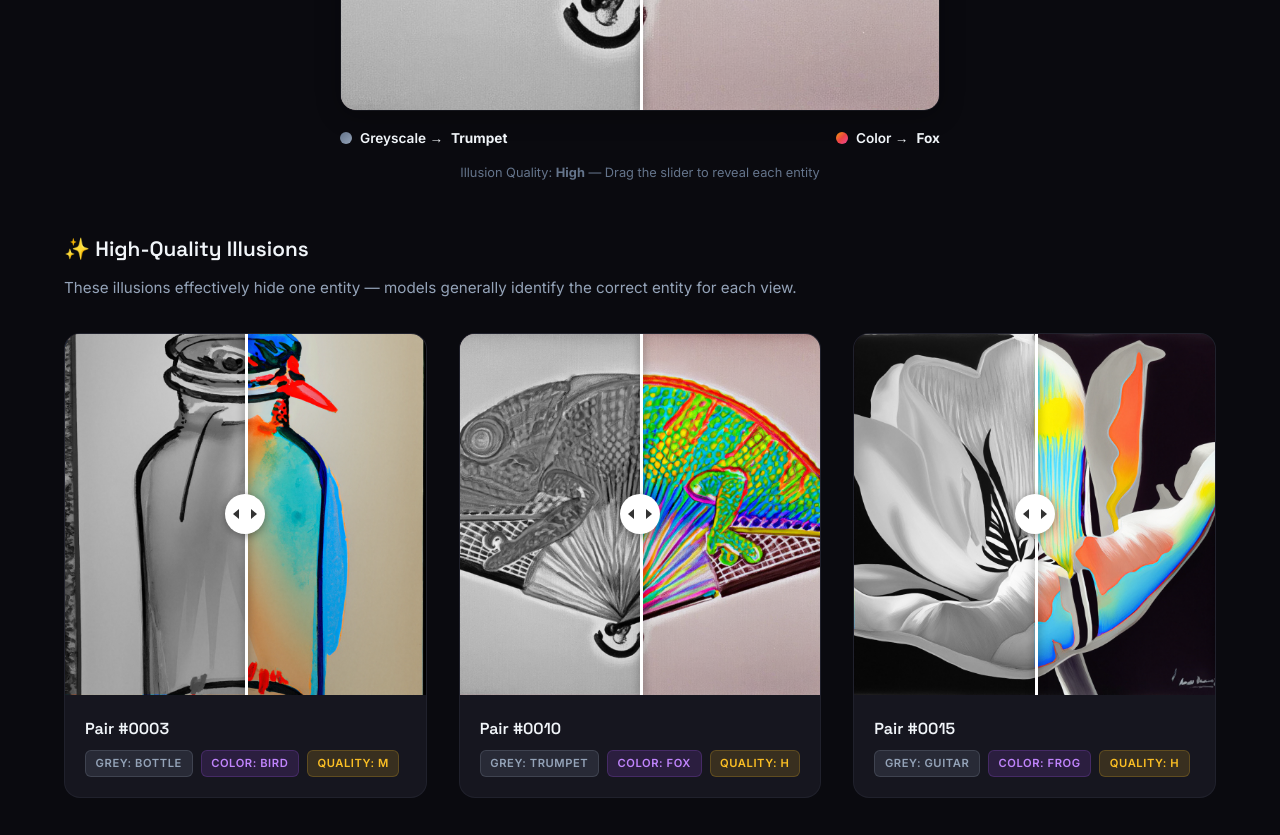
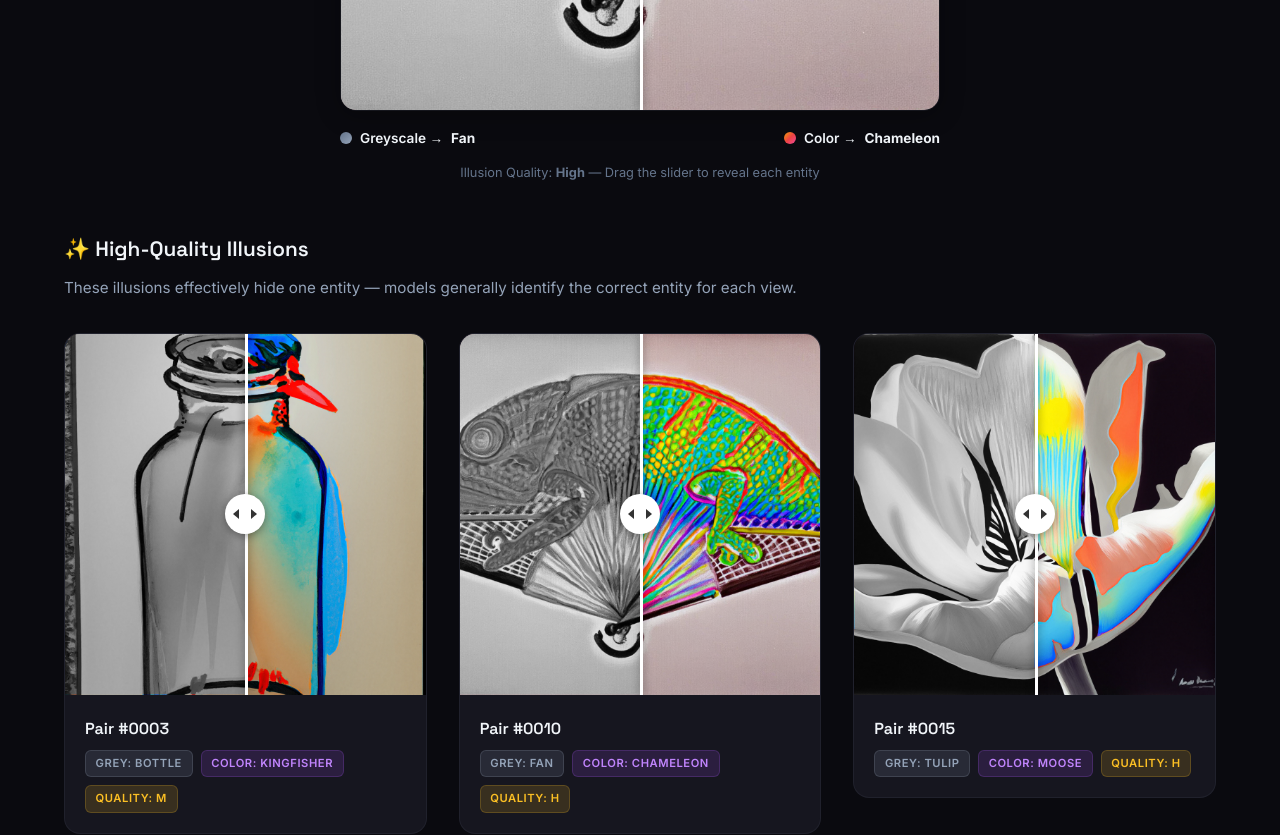
Before and after one commit to bmltera/Hybrid-Color-Images, a React (Vite) app in the folder cv_ui/frontend/: page / in a window 1280 px wide. Shown: the part 2380-3215 px from the top of the page. Built offline with nearby package versions, Linux system fonts and the light colour scheme.

Commit message:
fix: correct image entity labels from prompt files

```diff
--- a/cv_ui/frontend/src/App.jsx
+++ b/cv_ui/frontend/src/App.jsx
@@ -173,8 +173,8 @@ function IllusionShowcase() {
         <ImageComparison
           colorSrc={img('0010', 'c')}
           greySrc={img('0010', 'g')}
-          greyLabel="Trumpet"
-          colorLabel="Fox"
+          greyLabel="Fan"
+          colorLabel="Chameleon"
           quality="H"
         />
       </FadeUp>
--- a/cv_ui/frontend/src/data.js
+++ b/cv_ui/frontend/src/data.js
@@ -26,9 +26,9 @@ export const architectureRanking = [
 
 // Good examples: clear illusion, high quality, most models correct
 export const goodExamples = [
-  { id: '0003', grey: 'bottle', color: 'bird', quality: 'M' },
-  { id: '0010', grey: 'trumpet', color: 'fox', quality: 'H' },
-  { id: '0015', grey: 'guitar', color: 'frog', quality: 'H' },
+  { id: '0003', grey: 'bottle', color: 'kingfisher', quality: 'M' },
+  { id: '0010', grey: 'fan', color: 'chameleon', quality: 'H' },
+  { id: '0015', grey: 'tulip', color: 'moose', quality: 'H' },
 ]
 
 // Bad examples: both entities visible, models struggle
```
